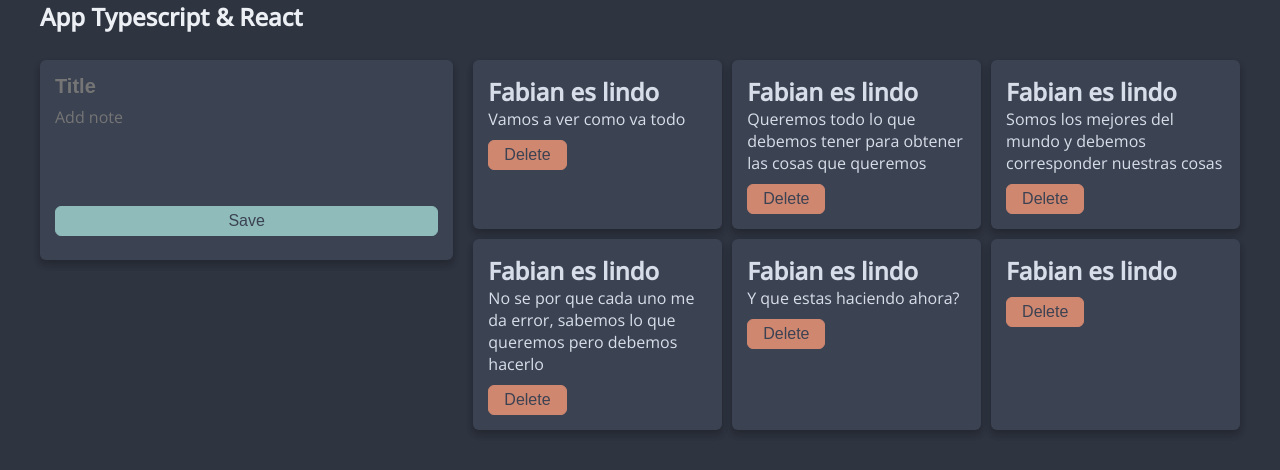
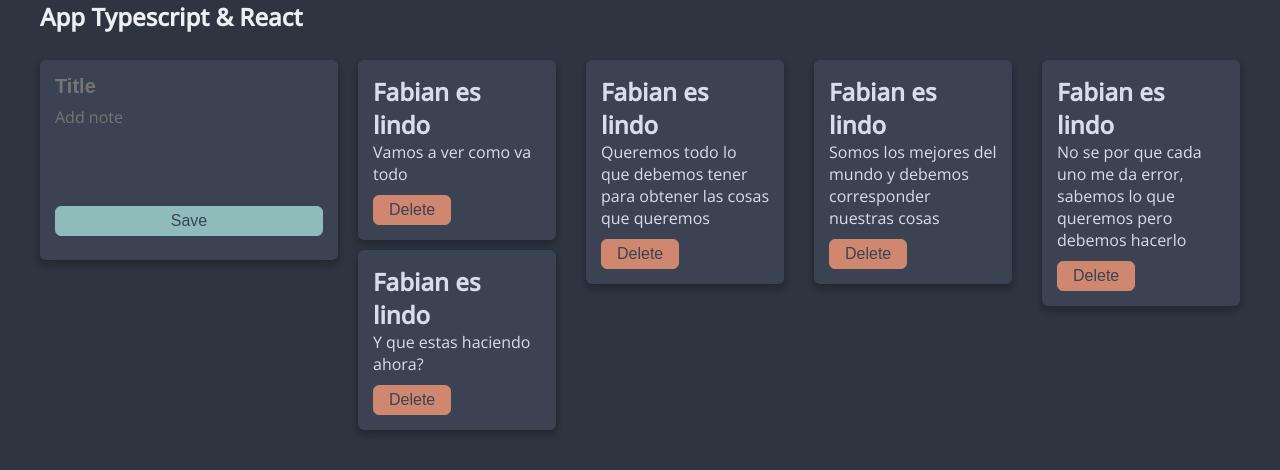
Before and after one commit to fabianmolinab/lista-tareas-typescript, a React (Vite) app: page / in a window 1280 px wide. Shown: the top 470 px of the page. Built offline with nearby package versions, Linux system fonts and the light colour scheme.

Commit message:
Grid de estilo Mansory terminado, se implementó una libreria externa y se renderizaron los className Globales...

```diff
--- a/package.json
+++ b/package.json
@@ -20,12 +20,13 @@
     "@typescript-eslint/eslint-plugin": "5.8.1",
     "@typescript-eslint/parser": "5.8.1",
     "@vitejs/plugin-react": "1.0.7",
-    "eslint": "8.6.0",
+    "eslint": "7.12.1",
     "eslint-config-standard": "16.0.3",
     "eslint-plugin-import": "2.25.3",
     "eslint-plugin-node": "11.1.0",
     "eslint-plugin-promise": "5.2.0",
     "eslint-plugin-react": "7.28.0",
+    "react-masonry-css": "^1.0.16",
     "styled-components": "5.3.3",
     "typescript": "4.4.4",
     "uuid": "8.3.2",
--- a/src/components/TaskCard.tsx
+++ b/src/components/TaskCard.tsx
@@ -44,5 +44,6 @@ export const DivCard = styled.div`
   background-color: ${colors.background1};
   border-radius: 6px;
   padding: 15px;
+  margin-bottom: 10px;
   box-shadow: rgb(15 17 21 / 25%) 0px 4px 6px, rgb(15 17 21 / 10%) 0px 5px 7px;
 `
--- a/src/components/TaskList.tsx
+++ b/src/components/TaskList.tsx
@@ -1,14 +1,25 @@
 import styled from 'styled-components'
 import { Task } from '../interfaces/Task.interface'
 import { TaskCard } from './TaskCard'
+import Mansory from 'react-masonry-css'
 
 interface Props {
   tasks: Task;
 }
 
 export const TaskList = ({ tasks }: Props) => {
+  const breakpointColumnsObj = {
+    default: 4,
+    1100: 3,
+    700: 2,
+    500: 1
+  }
   return (
-    <ContenedorTask>
+    <Mansory
+      breakpointCols={breakpointColumnsObj}
+      className="contenedor-grid"
+      columnClassName="contenedor-grid-columns"
+    >
       <TaskCard tasks={tasks} description={'Vamos a ver como va todo'} />
       <TaskCard
         tasks={tasks}
@@ -29,15 +40,6 @@ export const TaskList = ({ tasks }: Props) => {
         }
       />
       <TaskCard tasks={tasks} description={'Y que estas haciendo ahora?'} />
-      <TaskCard tasks={tasks} />
-    </ContenedorTask>
+    </Mansory>
   )
 }
-
-const ContenedorTask = styled.div`
-  width: 65%;
-  display: grid;
-  grid-template-rows: auto;
-  grid-gap: 10px;
-  grid-template-columns: repeat(auto-fill, minmax(200px, 1fr));
-`
--- a/src/components/styles/GlobalStyles.ts
+++ b/src/components/styles/GlobalStyles.ts
@@ -20,4 +20,15 @@ export const GlobalStyles = createGlobalStyle`
     margin: 0 auto;
   }
 
+  .contenedor-grid {
+    display: flex;
+    margin-left: -30px;
+    width: auto;
+  }
+
+  .contenedor-grid-columns {
+    padding-left: 30px;
+    background-clip: padding-box;
+}
+
 `
```
Also changed, not shown: 1 other file (tests, documents, lock files or other folders).
